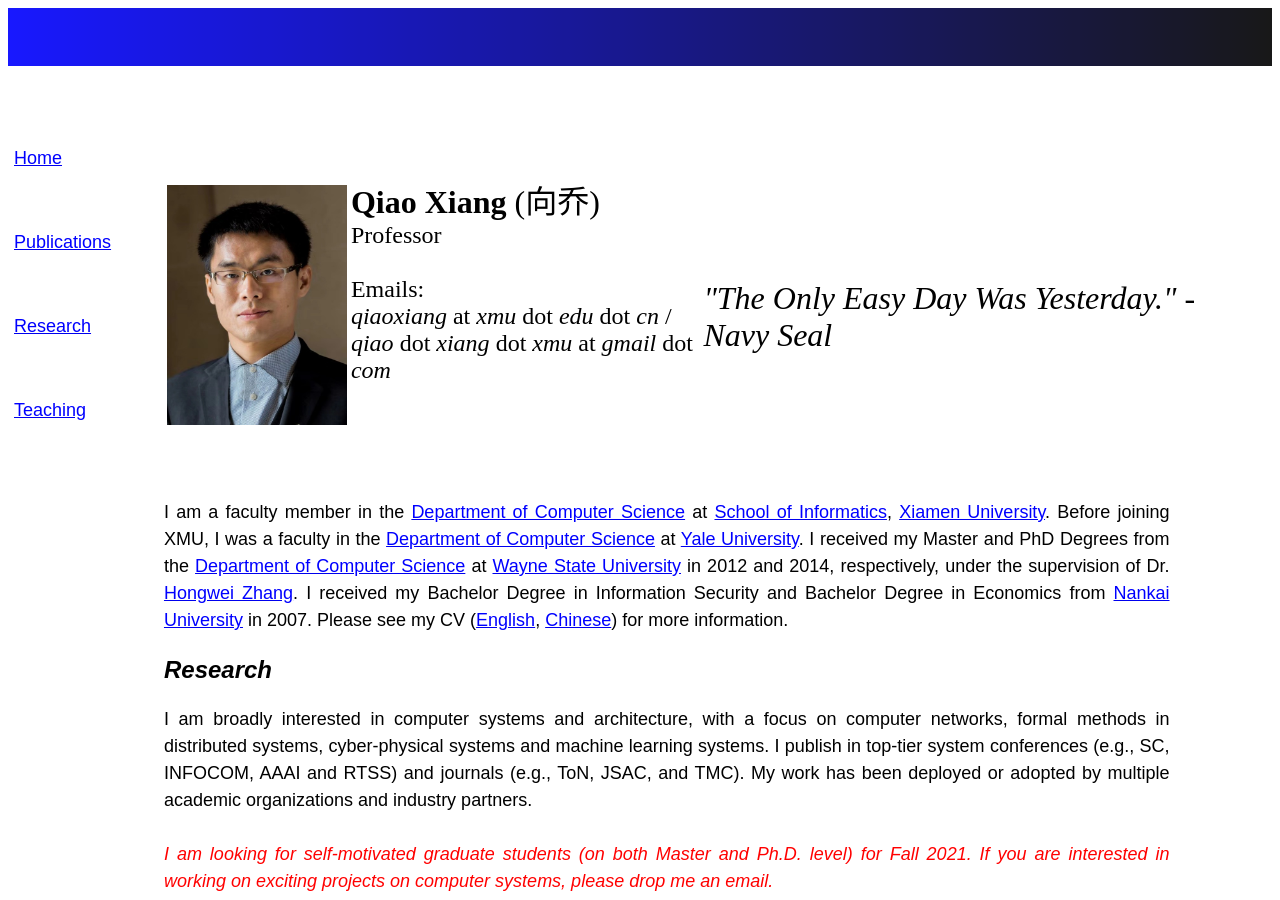
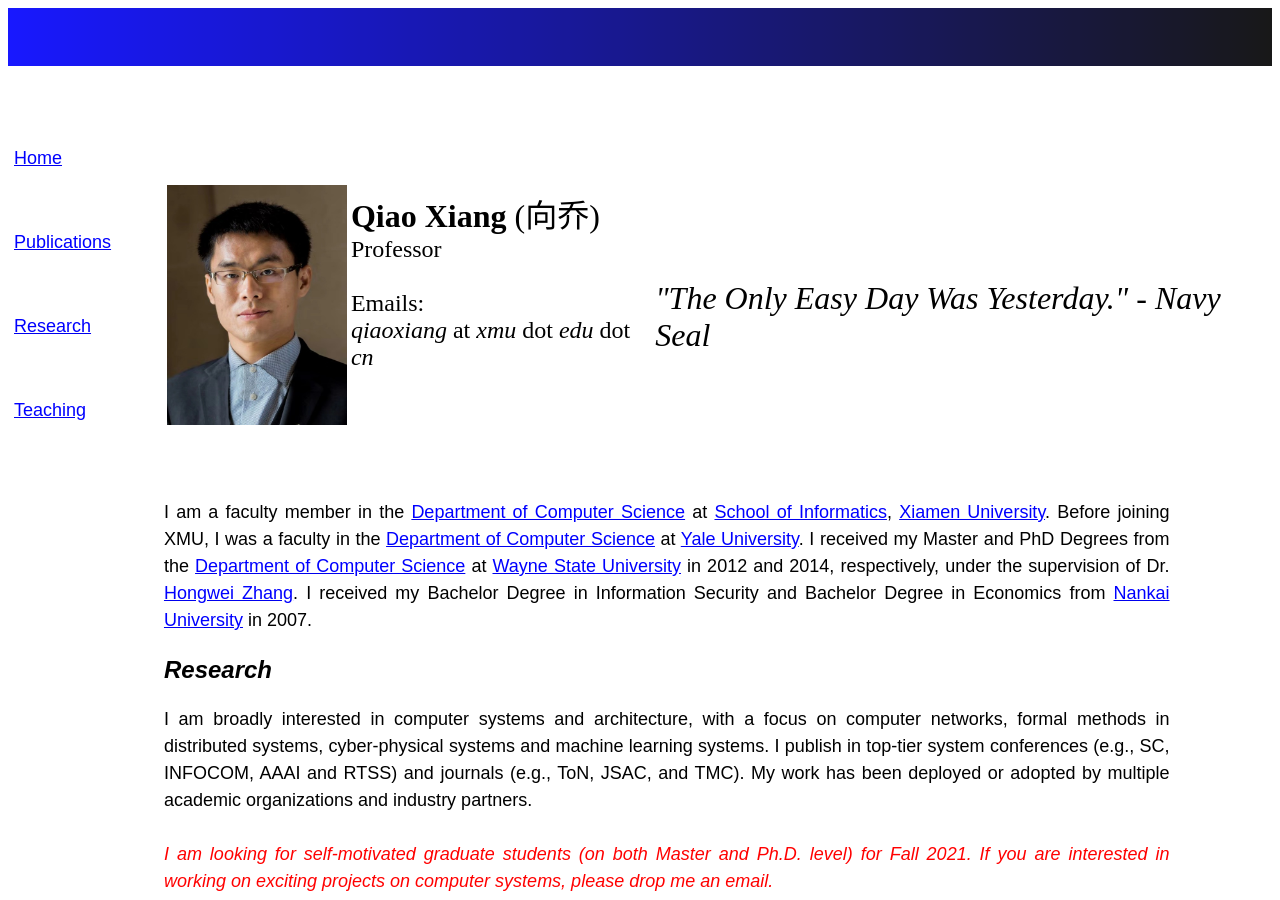
Before and after one commit to xiangq27/xiangq27.github.io, a Jekyll site: the page index.html, which Jekyll copies as it is, in a window 1280 px wide and 900 px high. Built offline with Jekyll 4.4.1, drawn with Linux system fonts in a browser that asks for light colours.

Commit message:
update index

```diff
--- a/index.html
+++ b/index.html
@@ -47,9 +47,10 @@
 	    <font size='5'>Professor<br><br>
 		    Emails:<br>
 		  <i>qiaoxiang</i>  at
-		  <i>xmu</i> dot <i>edu</i> dot <i>cn</i> / <br>
+		  <i>xmu</i> dot <i>edu</i> dot <i>cn</i>
+		  <!--/ <br>
 		    <i>qiao</i> dot <i>xiang</i> dot <i>xmu</i> at
-		    <i>gmail</i> dot <i>com</i>
+		    <i>gmail</i> dot <i>com</i-->
 	    </font>
 	    <br><br>
 	    <!--img width='280' src='./files/pics/jointLOGO_yale.jpg'
@@ -100,14 +101,16 @@ University</font></a><span>, mentored by Dr. </span>
 	my Bachelor Degree in Information Security and Bachelor Degree in Economics from </span>
 	<a href='http://www.nankai.edu.cn/' target='_blank'><font
 			color='#0000ff'>Nankai University</font></a><span> in
-		2007. Please see my CV (</span><a
+		2007.
+	   <!--Please see my CV (</span><a
 						       href='./files/CV-Qiao-Xiang-English-2022-11.pdf'
 		   target='_blank'><font
 					   color='#0000ff'>English</font></a><span>,
 		   </span>
 		<a href='./files/CV-Qiao-Xiang-Chinese-2020-12.pdf'
 		   target='_blank'><font
-			   color='#0000ff'>Chinese</font></a><span>) for more information.</span>
+			   color='#0000ff'>Chinese</font></a><span>) for more
+			   information.</span-->
 	</p>
 
 <h1 class="maincontentStyleH">Research</h1>
```
